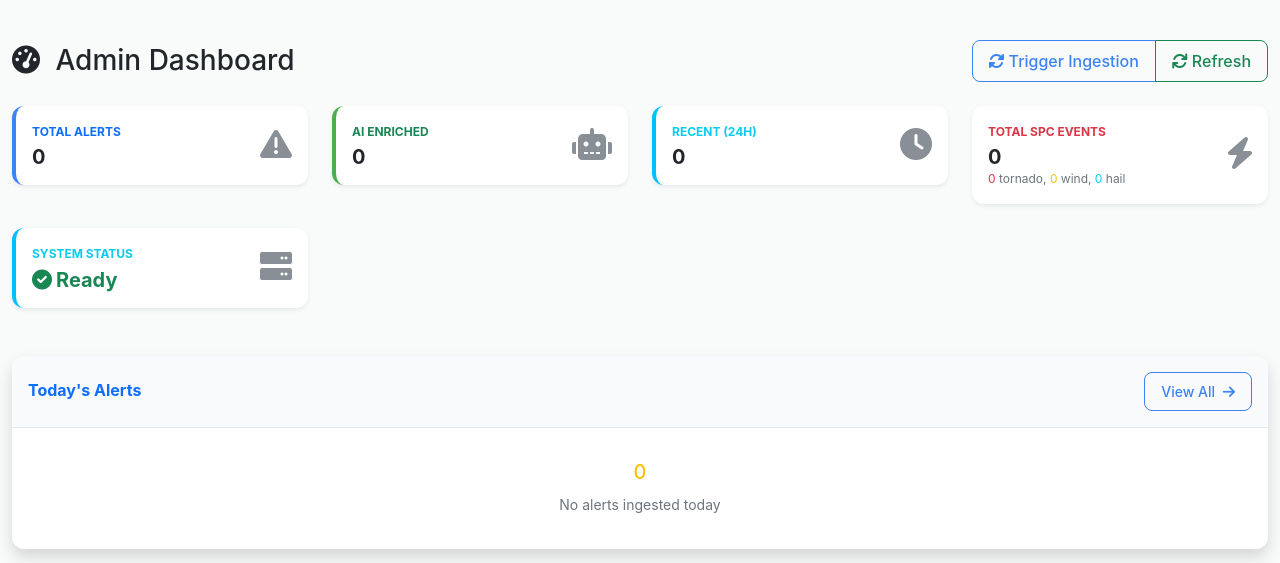
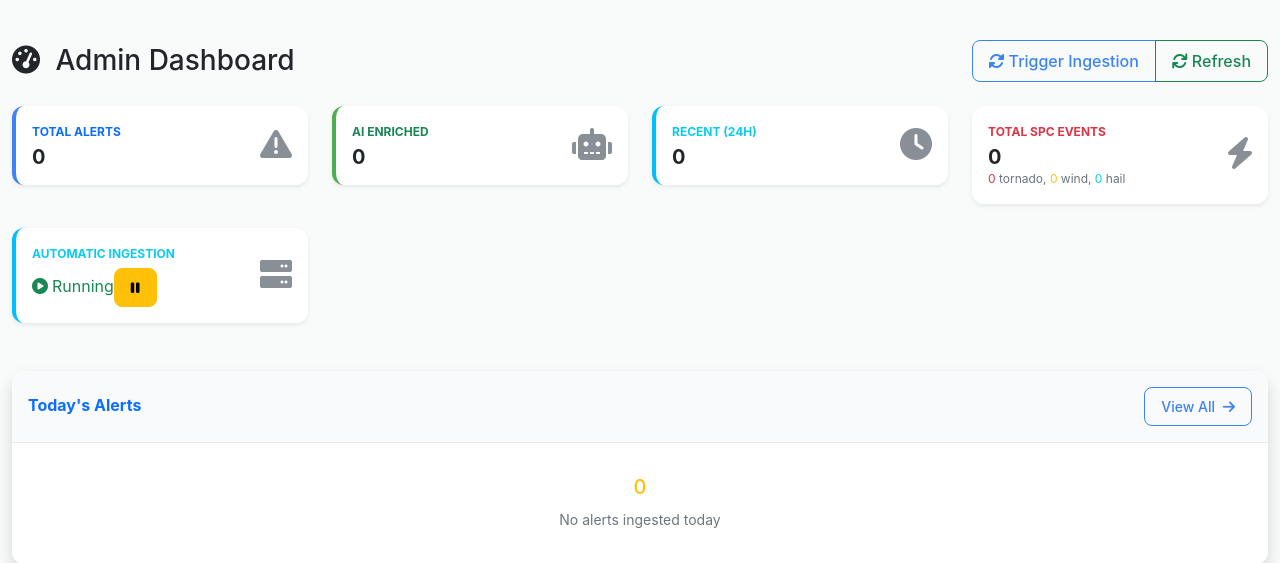
Before and after one commit to CMDVA/HailyDB, a Flask app: page /internal/dashboard in a window 1280 px wide. Shown: the part 58-621 px from the top of the page. Run offline with Flask 3, Linux system fonts and the light colour scheme; data that the repository does not hold is empty.

Commit message:
Add controls to start and stop automatic alert ingestion on the dashboard
Implements play/pause buttons to control the autonomous scheduler via /internal/scheduler/start and /stop endpoints.

Replit-Commit-Author: Agent
Replit-Commit-Session-Id: 466c085c-6797-4c9b-b98e-a7caa79d100d
Replit-Commit-Screenshot-Url: https://storage.googleapis.com/screenshot-production-us-central1/b39f3a59-cba9-411d-a929-796ce937d19e/54828338-3af1-4ee1-ad14-bf24066a237b.jpg

```diff
--- a/templates/dashboard.html
+++ b/templates/dashboard.html
@@ -122,10 +122,18 @@
                 <div class="row no-gutters align-items-center">
                     <div class="col mr-2">
                         <div class="text-xs font-weight-bold text-info text-uppercase mb-1">
-                            System Status
+                            Automatic Ingestion
                         </div>
-                        <div class="h5 mb-0 font-weight-bold text-success">
-                            <i class="fas fa-check-circle me-1"></i>Ready
+                        <div class="d-flex align-items-center">
+                            <span id="scheduler-status" class="me-2 font-weight-bold">
+                                <i class="fas fa-stop-circle me-1"></i>Stopped
+                            </span>
+                            <button id="scheduler-play-btn" class="btn btn-sm btn-success me-1" onclick="onPlayScheduler()" title="Start automatic ingestion">
+                                <i class="fas fa-play"></i>
+                            </button>
+                            <button id="scheduler-pause-btn" class="btn btn-sm btn-warning" onclick="onPauseScheduler()" style="display: none;" title="Stop automatic ingestion">
+                                <i class="fas fa-pause"></i>
+                            </button>
                         </div>
                     </div>
                     <div class="col-auto">
```
Also changed, not shown: static/dashboard.js (+57 -0 lines).
